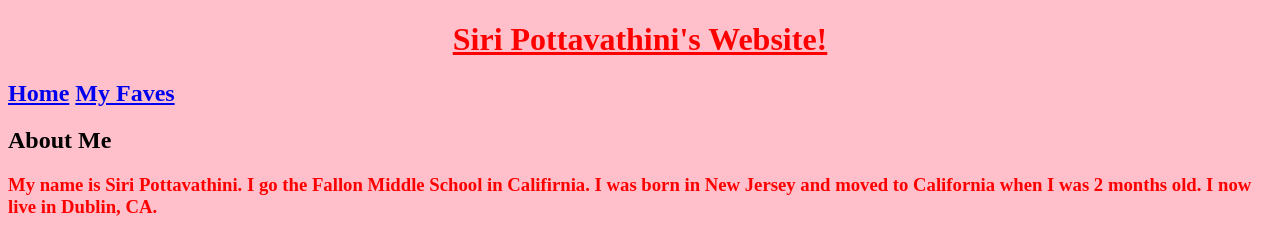
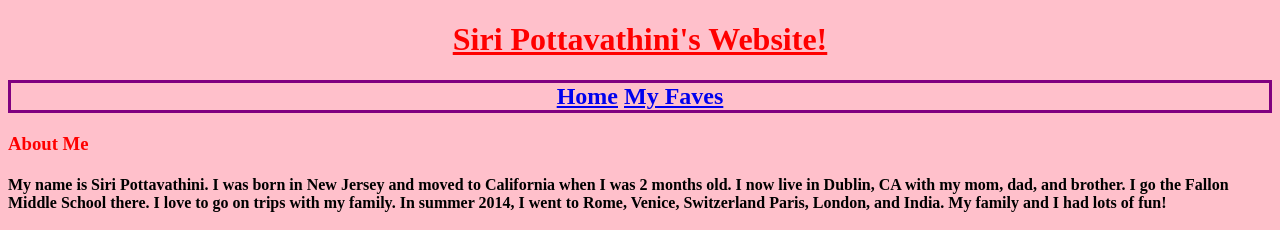
Before and after one commit to awesomesiri/awesomesiri.github.io, a plain HTML site: page index.html in a window 1280 px wide. Shown: the top 230 px of the page. Drawn offline with Linux system fonts and the light colour scheme.

Commit message:
Update index.html

```diff
--- a/index.html
+++ b/index.html
@@ -16,7 +16,7 @@ body{
 background-color:pink;
 }
 
-.2{
+h2{
   Text-align:center;
   border-style:solid;
   color:purple;
@@ -38,8 +38,8 @@ h3{
   <body>
     <h1><b><u>Siri Pottavathini's Website!</u></b></h1>
        <h2><a href="http://awesomesiri.com">Home</a> <a href="http://awesomesiri.com/myfaves.html">My Faves</a></h2><div "class=2"></div>
-       <h2><b>About Me</b></h2> <div "class=1"></div>
-       <h3>My name is Siri Pottavathini. I go the Fallon Middle School in Califirnia. I was born in New Jersey and moved to California when I was 2 months old. I now live in Dublin, CA.</h3>
+       <h3><b>About Me</b></h3>
+       <h4>My name is Siri Pottavathini. I was born in New Jersey and moved to California when I was 2 months old. I now live in Dublin, CA with my mom, dad, and brother. I go the Fallon Middle School there. I love to go on trips with my family. In summer 2014, I went to Rome, Venice, Switzerland Paris, London, and India. My family and I had lots of fun!</h4>
     <table>
       <tr><td>
         <img src="http://3.bp.blogspot.com/-zBGM1F6UQak/VKB3tPtBWJI/AAAAAAAAHLk/0ZUasaVuoYA/s1600/tumblr_nchj1083sx1sydk7vo1_500.gif">
```
